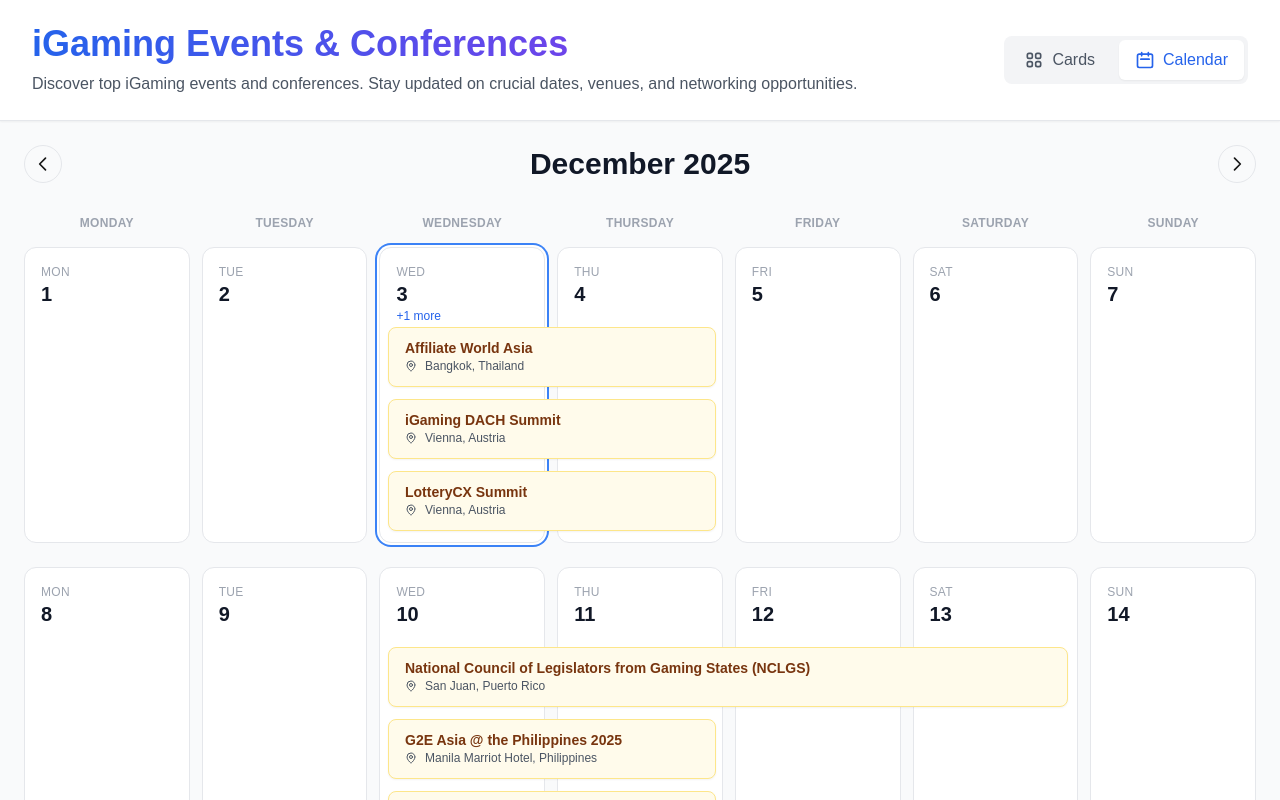
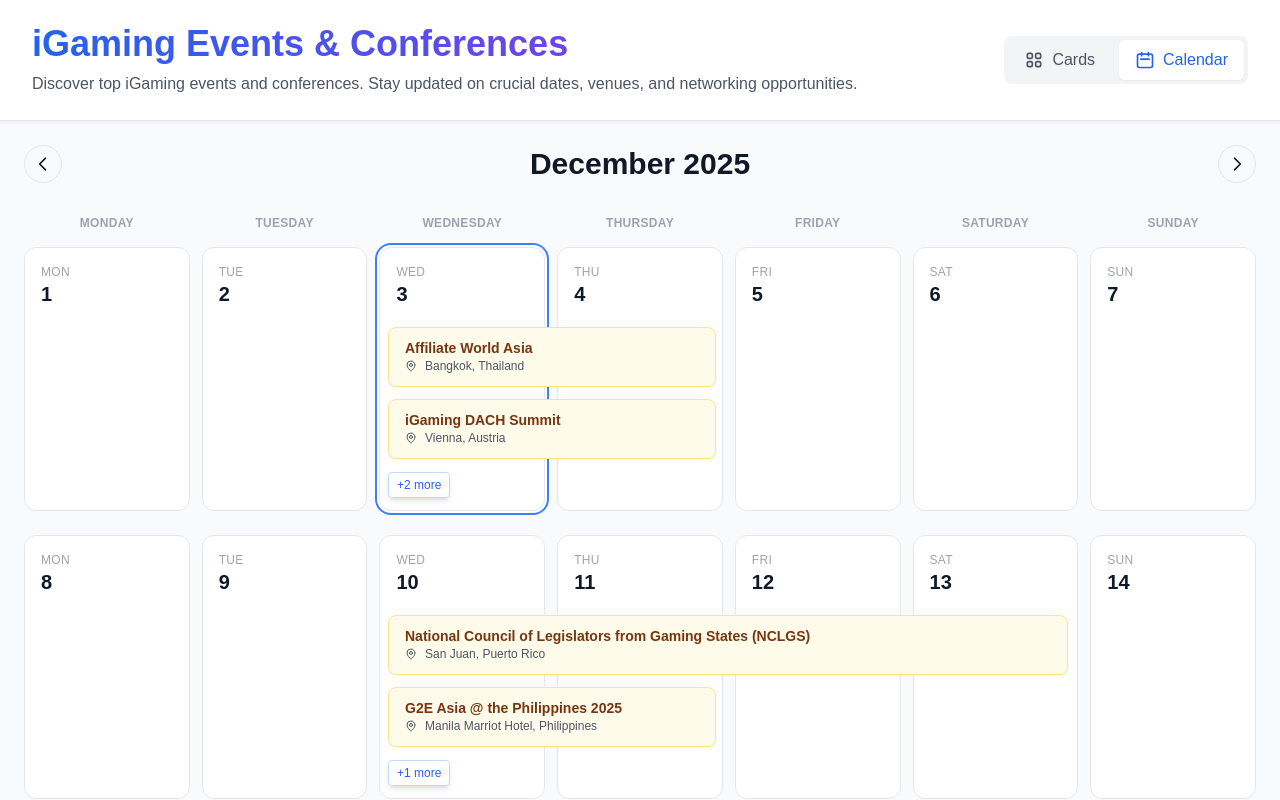
Before and after one commit to PayRam/gaming-event-calendar, a Next.js app: page / in a window 1280 px wide. Both pictures are taken after a click on the button "Calendar". Shown: the top 800 px of the page. Built offline with nearby package versions, Linux system fonts and the light colour scheme.

Commit message:
feat: adjust week layout and add expansion buttons for event visibility in CalendarView

```diff
--- a/src/components/CalendarView.tsx
+++ b/src/components/CalendarView.tsx
@@ -83,7 +83,7 @@ const computeWeekHeight = (rowCount: number) => {
   if (rowCount <= 0) {
     return BASE_CELL_HEIGHT;
   }
-  return DAY_HEADER_HEIGHT + rowCount * EVENT_ROW_HEIGHT;
+  return DAY_HEADER_HEIGHT + rowCount * EVENT_ROW_HEIGHT + 40; // Added 40px for button space
 };
 
 const getRadiusClasses = (segment: WeekEventSegment) => {
@@ -236,7 +236,7 @@ export default function CalendarView({
       }
 
       const maxEventsPerDay = Math.max(...Array.from(dayEventCounts.values()));
-      const visibleRowCount = Math.min(maxEventsPerDay, 3);
+      const visibleRowCount = Math.min(maxEventsPerDay, 2);
 
       return {
         segments,
@@ -345,9 +345,9 @@ export default function CalendarView({
           const isWeekExpanded = expandedWeeks.has(weekIndex);
           const effectiveRowCount = isWeekExpanded
             ? layout.rowCount
-            : Math.min(layout.rowCount, 3);
+            : Math.min(layout.rowCount, 2);
           const weekHeight = computeWeekHeight(effectiveRowCount);
-          const hiddenRowCount = Math.max(layout.rowCount - 3, 0);
+          const hiddenRowCount = Math.max(layout.rowCount - 2, 0);
 
           // Find the day with the most events in this week
           const dayEventCounts = week.map((cell, dayIdx) => {
@@ -391,7 +391,7 @@ export default function CalendarView({
                       }`}
                       style={{ minHeight: `${weekHeight}px` }}
                     >
-                      <div className="p-4 flex flex-col">
+                      <div className="p-4 flex flex-col h-full">
                         <div>
                           <span className="block text-xs font-medium uppercase tracking-wide text-gray-400">
                             {cell.date.toLocaleDateString("en-US", {
@@ -408,26 +408,6 @@ export default function CalendarView({
                             {cell.date.getDate()}
                           </span>
                         </div>
-                        {hiddenRowCount > 0 &&
-                          !isWeekExpanded &&
-                          dayIdx === maxEventDay.dayIdx && (
-                            <button
-                              onClick={() => toggleWeekExpansion(weekIndex)}
-                              className="mt-auto text-xs text-blue-600 hover:text-blue-700 font-medium text-left"
-                            >
-                              +{hiddenRowCount} more
-                            </button>
-                          )}
-                        {isWeekExpanded &&
-                          hiddenRowCount > 0 &&
-                          dayIdx === maxEventDay.dayIdx && (
-                            <button
-                              onClick={() => toggleWeekExpansion(weekIndex)}
-                              className="mt-auto text-xs text-gray-600 hover:text-gray-700 font-medium text-left"
-                            >
-                              Show less
-                            </button>
-                          )}
                       </div>
                     </div>
                   );
@@ -442,7 +422,7 @@ export default function CalendarView({
                 const radiusClasses = getRadiusClasses(segment);
 
                 // Check if this event should be hidden based on week expansion
-                const shouldHide = segment.rowIndex >= 3 && !isWeekExpanded;
+                const shouldHide = segment.rowIndex >= 2 && !isWeekExpanded;
 
                 if (shouldHide) return null;
 
@@ -452,12 +432,11 @@ export default function CalendarView({
                   ((segment.endCol - segment.startCol + 1) / 7) * 100;
                 const topOffset =
                   DAY_HEADER_HEIGHT + segment.rowIndex * EVENT_ROW_HEIGHT;
-                DAY_HEADER_HEIGHT + segment.rowIndex * EVENT_ROW_HEIGHT;
 
                 return (
                   <div
                     key={`${segment.event.eventName}-${segment.event.startDate}-${idx}`}
-                    className="absolute"
+                    className="absolute z-10"
                     style={{
                       left: `${leftPercent}%`,
                       width: `${widthPercent}%`,
@@ -491,6 +470,48 @@ export default function CalendarView({
                   </div>
                 );
               })}
+
+              {/* Expansion button positioned after the last visible event row */}
+              {hiddenRowCount > 0 && !isWeekExpanded && (
+                <div
+                  className="absolute z-20"
+                  style={{
+                    left: `${(maxEventDay.dayIdx / 7) * 100}%`,
+                    width: `${(1 / 7) * 100}%`,
+                    top: `${DAY_HEADER_HEIGHT + 2 * EVENT_ROW_HEIGHT + 1}px`,
+                    paddingLeft: "12px",
+                    paddingRight: "12px",
+                  }}
+                >
+                  <button
+                    onClick={() => toggleWeekExpansion(weekIndex)}
+                    className="px-2 py-1 bg-white/95 backdrop-blur-sm rounded text-xs text-blue-600 hover:text-blue-700 hover:bg-white font-medium text-left shadow-md border border-blue-200"
+                  >
+                    +{hiddenRowCount} more
+                  </button>
+                </div>
+              )}
+              {hiddenRowCount > 0 && isWeekExpanded && (
+                <div
+                  className="absolute z-20"
+                  style={{
+                    left: `${(maxEventDay.dayIdx / 7) * 100}%`,
+                    width: `${(1 / 7) * 100}%`,
+                    top: `${
+                      DAY_HEADER_HEIGHT + layout.rowCount * EVENT_ROW_HEIGHT + 8
+                    }px`,
+                    paddingLeft: "12px",
+                    paddingRight: "12px",
+                  }}
+                >
+                  <button
+                    onClick={() => toggleWeekExpansion(weekIndex)}
+                    className="px-2 py-1 bg-white/95 backdrop-blur-sm rounded text-xs text-gray-600 hover:text-gray-700 hover:bg-white font-medium text-left shadow-md border border-gray-200"
+                  >
+                    Show less
+                  </button>
+                </div>
+              )}
             </div>
           );
         })}
```
